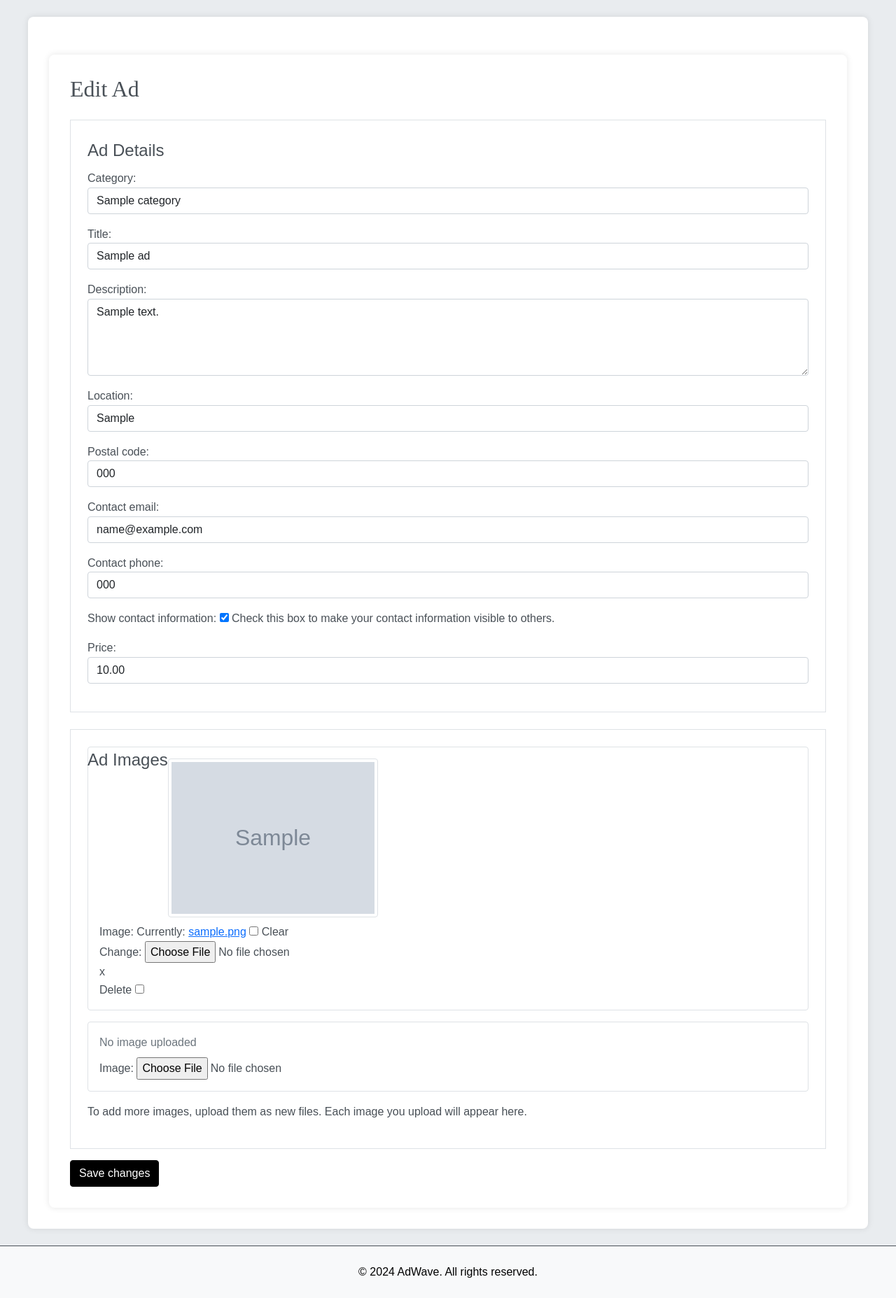
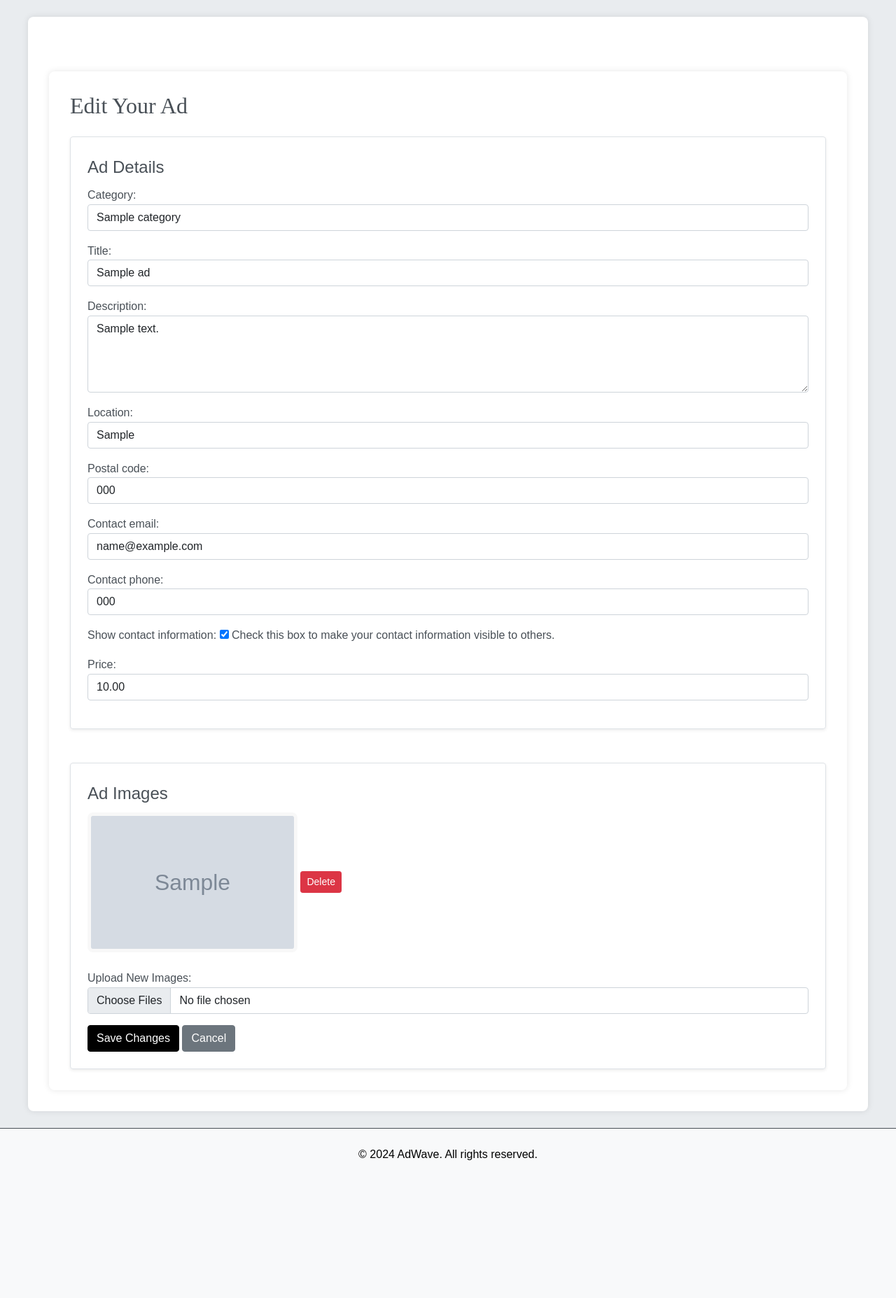
Before and after one commit to bragadeeshwaran06/Classifides, a Django app: page /ads/ads/1/edit/ in a window 1280 px wide. Shown: the part 128-1983 px from the top of the page at 70% size. After the commit the page ends 1786 px from the top, so only its background shows below. Run offline with Django 5.2, Linux system fonts and the light colour scheme; a user stored in the database is signed in; tables that the repository leaves empty hold one stand-in row (values such as "Sample post"); grey boxes marked "Sample" are stand-in pictures; some libraries are stand-ins or nearby versions; some web fonts are replaced.

Commit message:
Update image delete functionality

```diff
--- a/classifides/ads/admin.py
+++ b/classifides/ads/admin.py
@@ -28,4 +28,4 @@ class LikeAdmin(admin.ModelAdmin):
 
 @admin.register(AdImage)
 class AdImageAdmin(admin.ModelAdmin):
-    list_display = ['image']
+    list_display = ('id', 'ad', 'image')
--- a/classifides/ads/forms.py
+++ b/classifides/ads/forms.py
@@ -1,7 +1,6 @@
 from django import forms
 from .models import *
 from taggit.forms import TagWidget
-from django.forms import inlineformset_factory
 
 class AdForm(forms.ModelForm):
     show_contact_info = forms.BooleanField(
@@ -28,13 +27,9 @@ class AdForm(forms.ModelForm):
         }
 
 class AdImageForm(forms.ModelForm):
-    image = forms.ImageField(widget=forms.ClearableFileInput(attrs={'allow_multiple_selected': True}), required=False)
-
     class Meta:
         model = AdImage
         fields = ['image']
-
-AdImageFormSet = inlineformset_factory(Ad, AdImage, form=AdImageForm, extra=1   , can_delete=True)
 
 class MessageForm(forms.ModelForm):
     class Meta:
--- a/classifides/ads/models.py
+++ b/classifides/ads/models.py
@@ -42,7 +42,7 @@ class Ad(models.Model):
         return self.title
 
 class AdImage(models.Model):
-    image = models.ImageField(upload_to='ad_images/')
+    image = models.ImageField(upload_to='ad_images/', blank=True, null=True)
     uploaded_by = models.ForeignKey(User, on_delete=models.CASCADE)
     ad = models.ForeignKey(Ad, related_name='images', on_delete=models.CASCADE)
 
--- a/classifides/ads/templates/ad_edit.html
+++ b/classifides/ads/templates/ad_edit.html
@@ -1,48 +1,72 @@
 {% extends 'base.html' %}
 
+{% load static %}
+
 {% block content %}
-  <div class="container mt-4">
-    <h2 class="mb-4">Edit Ad</h2>
+<div class="container mt-5">
+  <h2 class="mb-4">Edit Your Ad</h2>
   <form method="post" enctype="multipart/form-data">
     {% csrf_token %}
 
-      <fieldset class="border p-4 mb-4">
-        <legend class="w-auto">Ad Details</legend>
+
+    <fieldset class="border p-4 mb-5 rounded shadow-sm">
+      <legend class="w-auto font-weight-bold">Ad Details</legend>
       {{ form.as_p }}
     </fieldset>
 
-      <fieldset class="border p-4">
-        <legend class="w-auto">Ad Images</legend>
-        {{ formset.management_form }}
 
-        <div id="ad-images-container" class="mb-3">
-          {% for form in formset %}
-            <div class="formset-row border p-3 mb-3 rounded">
-              {{ form.id }}
+    <fieldset class="border p-4 rounded shadow-sm">
+      <legend class="w-auto font-weight-bold">Ad Images</legend>
 
-              <div class="form-group mb-2">
-                {% if form.instance.id and form.instance.image %}
-                  <img src="{{ form.instance.image.url }}" alt="Ad Image" class="img-thumbnail" style="max-width: 300px;">
-                {% else %}
-                  <div class="text-muted">No image uploaded</div>
-                {% endif %}
-              </div>
-              <div class="form-group">
-                {{ form.image.label_tag }} {{ form.image }}
-              </div>
-              {% if form.instance.pk %}x
-                <div class="form-group">
-                  <label for="{{ form.prefix }}-DELETE">Delete</label>
-                  {{ form.DELETE }}
-                </div>
-              {% endif %}
+
+      <div id="ad-images-container">
+        {% for image in images %}
+        <div class="image-container">
+          <img src="{{ image.image.url }}" alt="Image {{ forloop.counter }}" class="ad-image">
+          <button type="button" class="btn btn-danger btn-sm delete-image-button" data-image-id="{{ image.id }}">Delete</button>
         </div>
         {% endfor %}
       </div>
-        <p>To add more images, upload them as new files. Each image you upload will appear here.</p>
+
+      <div class="form-group mt-4">
+        <label for="images">Upload New Images:</label>
+        <input type="file" name="images" id="images" multiple class="form-control">
+      </div>
+
+
+      <div class="text-right mt-3">
+        <button type="submit" class="btn btn-primary">Save Changes</button>
+        <a href="{% url 'my_ads' %}" class="btn btn-secondary ml-2">Cancel</a>
+      </div>
     </fieldset>
-
-      <button type="submit" class="btn btn-primary mt-3">Save changes</button>
   </form>
 </div>
+
+<script>
+document.addEventListener('DOMContentLoaded', function() {
+    const deleteButtons = document.querySelectorAll('.delete-image-button');
+    deleteButtons.forEach(button => {
+        button.addEventListener('click', function() {
+            const imageId = this.getAttribute('data-image-id');
+            fetch('{% url "delete_image" %}', {
+                method: 'POST',
+                headers: {
+                    'Content-Type': 'application/x-www-form-urlencoded',
+                    'X-CSRFToken': '{{ csrf_token }}'
+                },
+                body: new URLSearchParams({
+                    'image_id': imageId
+                })
+            }).then(response => response.json())
+              .then(data => {
+                  if (data.status === 'success') {
+                      this.closest('.image-container').remove();
+                  } else {
+                      alert('Failed to delete image.');
+                  }
+              });
+        });
+    });
+});
+</script>
 {% endblock %}
--- a/classifides/ads/templates/base.html
+++ b/classifides/ads/templates/base.html
@@ -66,7 +66,7 @@
         {% block content %}
         <h2>Fresh recommendations</h2>
         <div class="latest-ads-section">
-            <div class="row g-4">
+            <div class="row">
                 {% for ad in latest_ads %}
                     <div class="col-md-4">
                         <div class="ad-card">
--- a/classifides/ads/urls.py
+++ b/classifides/ads/urls.py
@@ -11,5 +11,5 @@ urlpatterns = [
     path('ads/my_ads/', MyAdsView.as_view(), name='my_ads'),
     path('ads/<int:ad_id>/edit/', views.edit_ad, name='edit_ad'),
     path('ads/delete/<int:pk>/', delete_ad, name='delete_ad'),
-
+    path('delete/', delete_image, name='delete_image'),
 ]
--- a/classifides/ads/views.py
+++ b/classifides/ads/views.py
@@ -11,7 +11,6 @@ from django.views.decorators.http import require_POST
 def home(request):
     latest_ads = Ad.objects.order_by('-created_at')[:10]
     return render(request, 'base.html', {'latest_ads': latest_ads})
-
 
 def category_ads(request, category_id):
     category = get_object_or_404(Category, id=category_id)
@@ -88,6 +87,8 @@ def post_ad(request):
 
     return render(request, 'post_ad.html', {'ad_form': ad_form, 'ad_image_form': ad_image_form})
 
+from django.http import JsonResponse
+
 @login_required
 def edit_ad(request, ad_id):
     ad = get_object_or_404(Ad, id=ad_id)
@@ -96,31 +97,36 @@ def edit_ad(request, ad_id):
         raise Http404("You do not have permission to edit this ad.")
 
     if request.method == 'POST':
-        form = AdForm(request.POST, instance=ad)
-        formset = AdImageFormSet(request.POST, request.FILES, queryset=ad.images.all())
+        form = AdForm(request.POST, request.FILES, instance=ad)
 
-        if form.is_valid() and formset.is_valid():
-            ad = form.save()
+        if form.is_valid():
+            # Save the ad details first
+            form.save()
 
-            for form in formset:
-                if form.cleaned_data.get('DELETE'):
-                    form.instance.delete()
-                elif form.cleaned_data.get('image'):
-                    image = form.save(commit=False)
-                    image.ad = ad
-                    image.uploaded_by = request.user
-                    image.save()
+            # Handle new image uploads
+            if 'images' in request.FILES:
+                for file in request.FILES.getlist('images'):
+                    AdImage.objects.create(ad=ad, image=file, uploaded_by=request.user)
 
             return redirect('ad_detail', ad_id=ad.id)
     else:
         form = AdForm(instance=ad)
-        formset = AdImageFormSet(instance=ad)
 
+    images = AdImage.objects.filter(ad=ad)
     return render(request, 'ad_edit.html', {
         'form': form,
-        'formset': formset,
+        'ad': ad,
+        'images': images,
     })
 
+@login_required
+def delete_image(request):
+    if request.method == 'POST':
+        image_id = request.POST.get('image_id')
+        image = get_object_or_404(AdImage, id=image_id, ad__user=request.user)
+        image.delete()
+        return JsonResponse({'status': 'success'})
+    return JsonResponse({'status': 'error'}, status=400)
 
 @login_required
 @require_POST
```
Also changed, not shown: classifides/ads/templates/ad_detail.html (+9 -22 lines), classifides/ads/migrations/0002_alter_ad_id_alter_adimage_id.py (added), classifides/ads/migrations/0003_alter_ad_id_alter_adimage_id.py (added), classifides/ads/migrations/0004_alter_adimage_image.py (added). Lines whose indentation alone changed are shown as unchanged.
